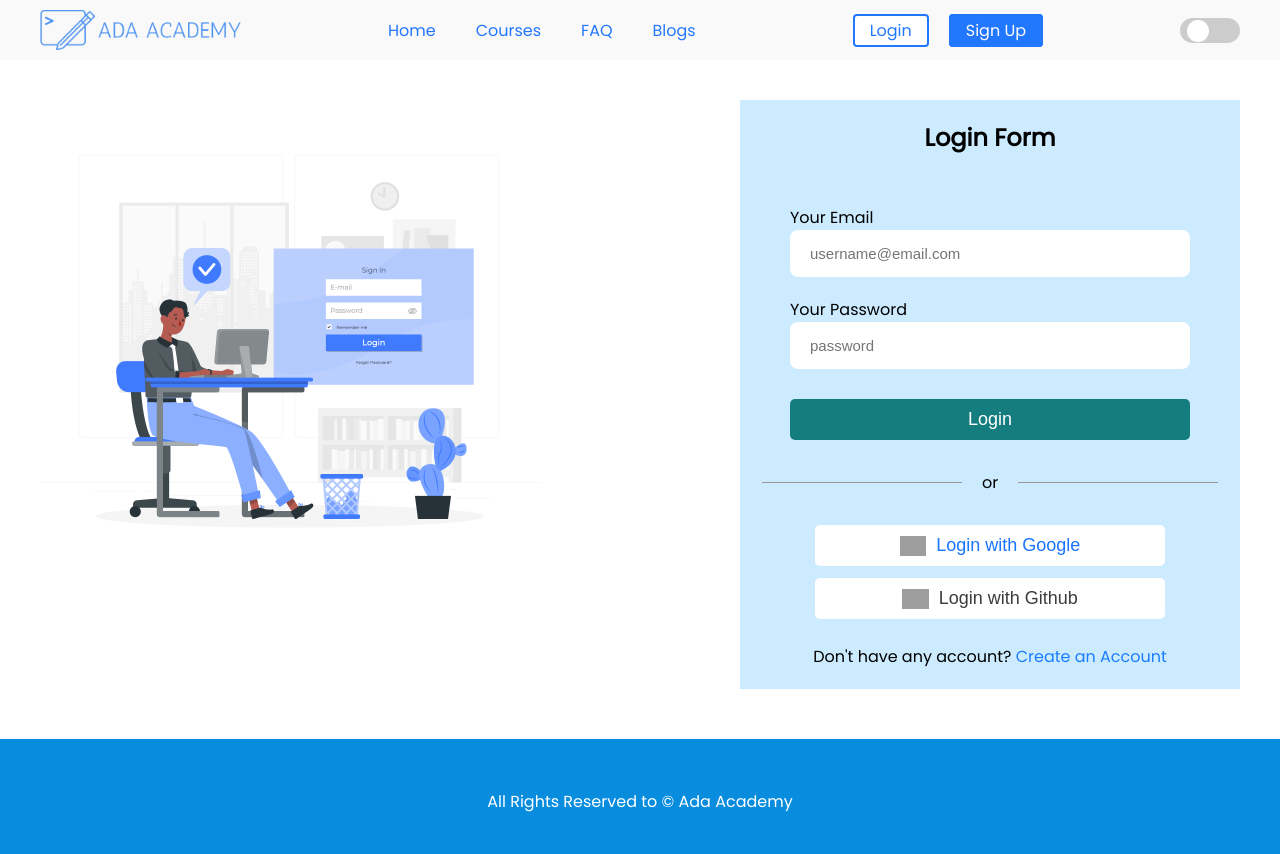
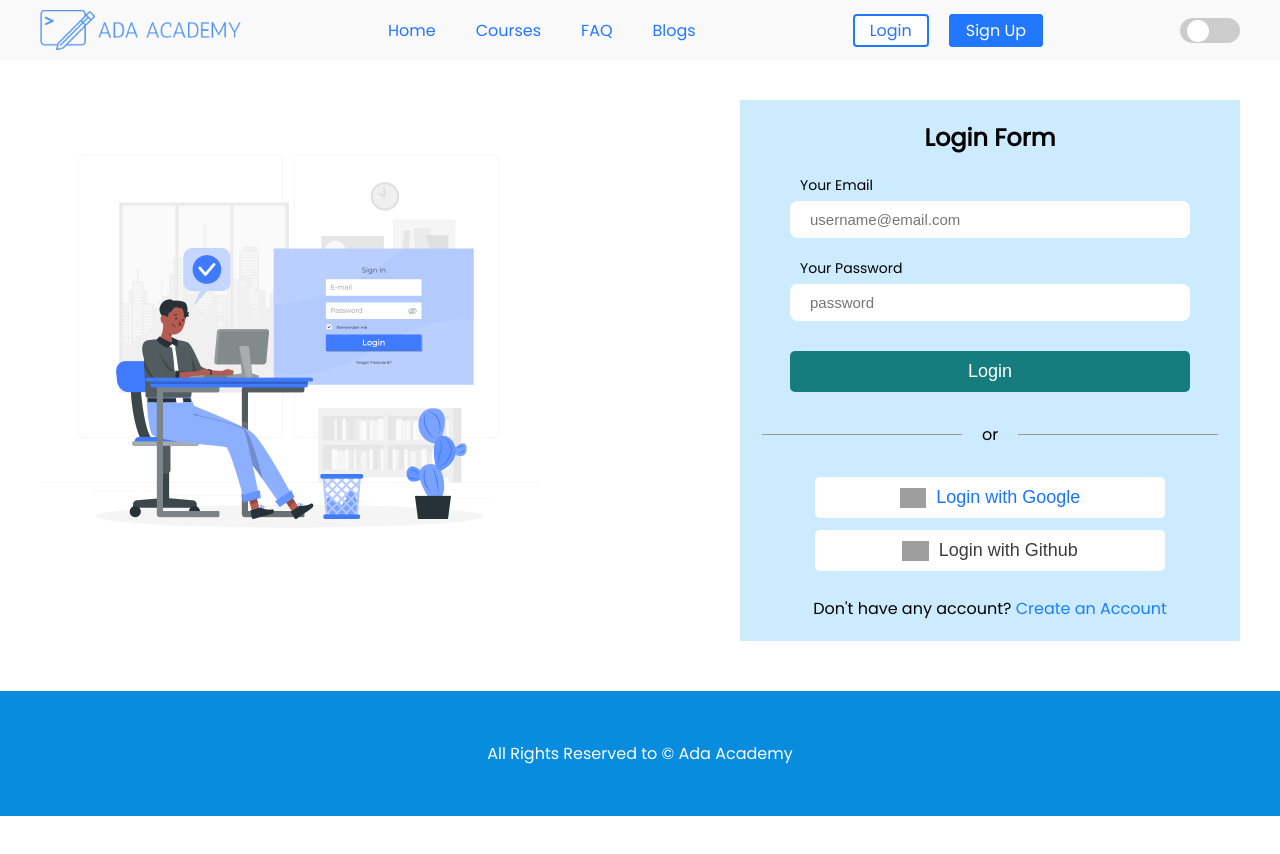
Before and after one commit to shahtaz-tqldd/ada-academy, a React (Create React App) app: page /login in a window 1280 px wide. Shown: the top 854 px of the page. After the commit the page ends 816 px from the top, so only its background shows below. Built offline with nearby package versions, Linux system fonts and the light colour scheme; no server answers; grey boxes are pictures that could not be loaded.

Commit message:
readme file added

```diff
--- a/src/pages/Login/Login.css
+++ b/src/pages/Login/Login.css
@@ -25,7 +25,7 @@
 }
 .login-form h2{
     text-align: center;
-    margin-bottom: 30px;
+    margin-bottom: 0px;
 }
 
 .login-form form{
@@ -35,10 +35,11 @@
     margin: 0 auto;
 }
 .login-form form label{
-    margin-top: 20px;
+    margin: 20px 0 5px 10px;
+    font-size: 14px;
 }
 .login-form form input{
-    padding: 15px 20px;
+    padding: 10px 20px;
     background-color: rgb(255, 255, 255);
     border: none;
     border-radius: 8px;
```
Also changed, not shown: 1 other file (tests, documents, lock files or other folders).
